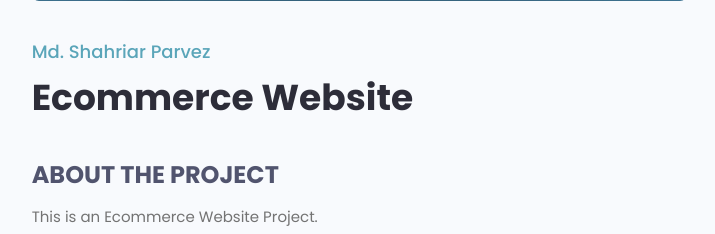
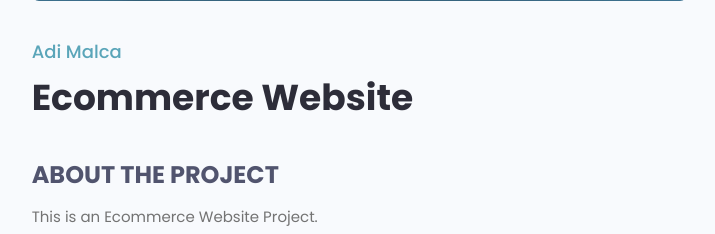
Before and after one commit to adimalca91/DevSearch, a Django app: page /projects/project/891aebf3-c152-4231-995b-f604ebc15262/ in a window 1280 px wide. Shown: the part 506-740 px from the top of the page, without its empty margins (465-1180 px from the left). Run offline with Django 5.2, Linux system fonts and the light colour scheme; data comes from the database, SQL or seed files in the repository.

Commit message:
Fixed name in single-project template

```diff
--- a/projectsApp/templates/projectsApp/single-project.html
+++ b/projectsApp/templates/projectsApp/single-project.html
@@ -42,7 +42,7 @@
         </div>
         <div class="column column--2of3">
           <img class="singleProject__preview" src="{{projectObject.featured_image.url}}" alt="portfolio thumbnail" />
-          <a href="profile.html" class="singleProject__developer">Md. Shahriar Parvez</a>
+          <a href="profile.html" class="singleProject__developer">{{projectObject.owner.name}}</a>
           <h2 class="singleProject__title">{{projectObject.title}}</h2>
           <h3 class="singleProject__subtitle">About the Project</h3>
           <div class="singleProject__info">
```
